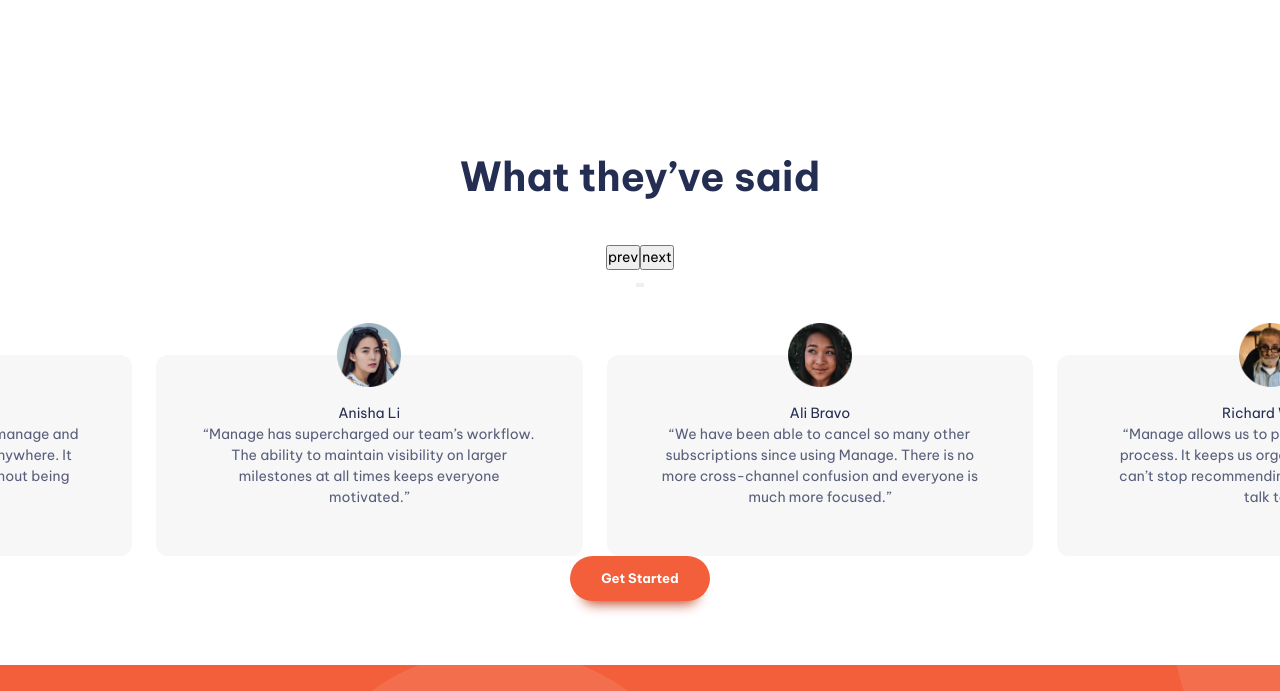
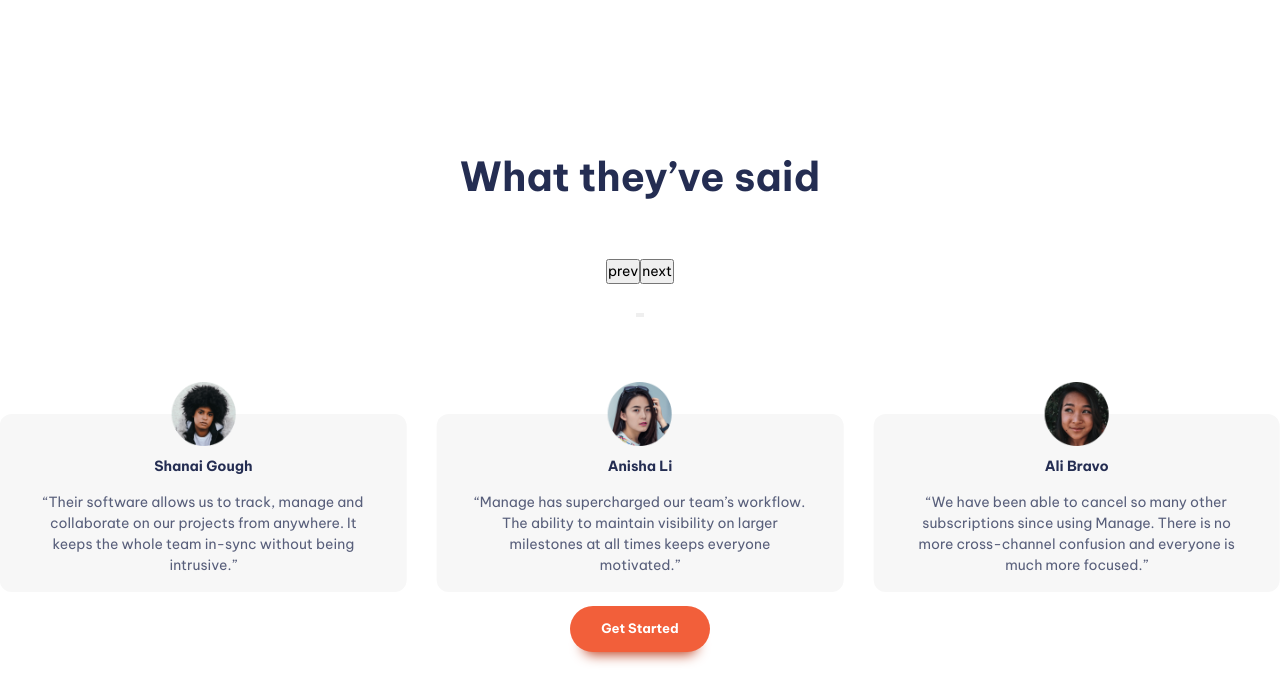
Before and after one commit to S1hredder/kurs-responsive-webiste, a website built with Vite: page index.html in a window 1280 px wide. Shown: the part 1286-1977 px from the top of the page. Built offline with nearby package versions, Linux system fonts and the light colour scheme.

Commit message:
card slider 2

```diff
--- a/index.html
+++ b/index.html
@@ -144,8 +144,8 @@
         </div>
       </section>
       <section
-        class="caroues1 | padding-block-800 text-center"
-        style="--flow-spacer: 3rem"
+        class="caroues1 | padding-block-800 text-center flow"
+        style="--flow-spacer: 0.9rem"
       >
         <h2 class="fs-secondary-heading fw-bold margin-bottom-700">
           What they’ve said
@@ -153,41 +153,49 @@
         <!-- Slider here -->
         <ul class="my-slider">
           <li>
+              <div class="slider-card ">
               <img src="images/avatar-anisha.png" alt="" />
-            <h4>Anisha Li</h4>
+              <h4 class="fw-bold">Anisha Li</h4>
               <p>
                 “Manage has supercharged our team’s workflow. The ability to
                 maintain visibility on larger milestones at all times keeps
                 everyone motivated.”
               </p>
+          </div>
           </li>
           <li>
+            <div class="slider-card">
             <img src="images/avatar-ali.png" alt="" />
-            <h4>Ali Bravo</h4>
+            <h4 class="fw-bold">Ali Bravo</h4>
             <p>
               “We have been able to cancel so many other subscriptions since
               using Manage. There is no more cross-channel confusion and
               everyone is much more focused.”
             </p>
           </li>
+        </div>
           <li>
+            <div class="slider-card">
             <img src="images/avatar-richard.png" alt="" />
-            <h4>Richard Watts</h4>
+            <h4 class="fw-bold">Richard Watts</h4>
             <p>
               “Manage allows us to provide structure and process. It keeps us
               organized and focused. I can’t stop recommending them to everyone
               I talk to!”
             </p>
+            </div>
           </li>
           <li>
+            <div class="slider-card">
             <img src="images/avatar-shanai.png" alt="" />
-            <h4>Shanai Gough</h4>
+            <h4 class="fw-bold">Shanai Gough</h4>
             <p>
               “Their software allows us to track, manage and collaborate on our
               projects from anywhere. It keeps the whole team in-sync without
               being intrusive.”
             </p>
           </li>
+        </div>
         </ul>
 
         <button class="button">Get Started</button>
--- a/main.js
+++ b/main.js
@@ -9,11 +9,36 @@ navToggle.addEventListener("click", () => {
   primaryHeader.toggleAttribute("data-overlay");
 });
 
+// const slider = tns({
+//   container: ".my-slider",
+//   items: 1,
+//   slideBy: "page",
+//   mouseDrag: true,
+//   swipeAngle: false,
+//   speed: 150,
+//   center: true,
+//   nav: false,
+//   navPosition: "bottom",
+//   controls: false,
+//   responsive: {
+//     600: {
+//       items: 2,
+//     },
+//     800: {
+//       items: 3,
+//     },
+//   },
+// });
 const slider = tns({
   container: ".my-slider",
   items: 3,
-  slideBy: "page",
+  // center: true,
+  // loop: true,
+  swipeAngle: false,
+  speed: 800,
+  gutter: 30,
   mouseDrag: true,
-  swipeAngle: false,
-  speed: 400,
+  preventScrollOnTouch: "auto",
+  center: true,
+  animateDelay: true,
 });
--- a/style.css
+++ b/style.css
@@ -254,15 +254,21 @@ p[data-width='wide'] {
 }
 
 /* slider */
-.my-slider > * {
+.slider-card  {
   position: relative;
-  padding:var(--size-700) 0;
-  /* padding: var(--size-800); */
-  margin:0 var(--size-300) 0 var(--size-300);
-  width: 100%;
-  flex: 0 0 auto;
+  padding:var(--size-600) 0 var(--size-400) 0;
+  /* margin:0 var(--size-300) 0 var(--size-300); */
   background-color: var(--clr-neutral-200);
   border-radius: var(--size-300);
+  list-style-type: none;
+  -webkit-user-select: none;
+  -webkit-touch-callout: none;
+  -moz-user-select: none;
+  -ms-user-select: none;
+  user-select: none;
+}
+.slider-card h4 {
+  color: var(--clr-primary-400);
 }
 .my-slider img {
   width:var(--size-800);
@@ -276,7 +282,6 @@ p[data-width='wide'] {
 .tns-ovh {
   /* min-height:600px; */
   padding-top:var(--size-800);
-  gap:10rem;
 }
 /* .slider {
   display: flex;
```
Lines whose indentation alone changed are shown as unchanged.
